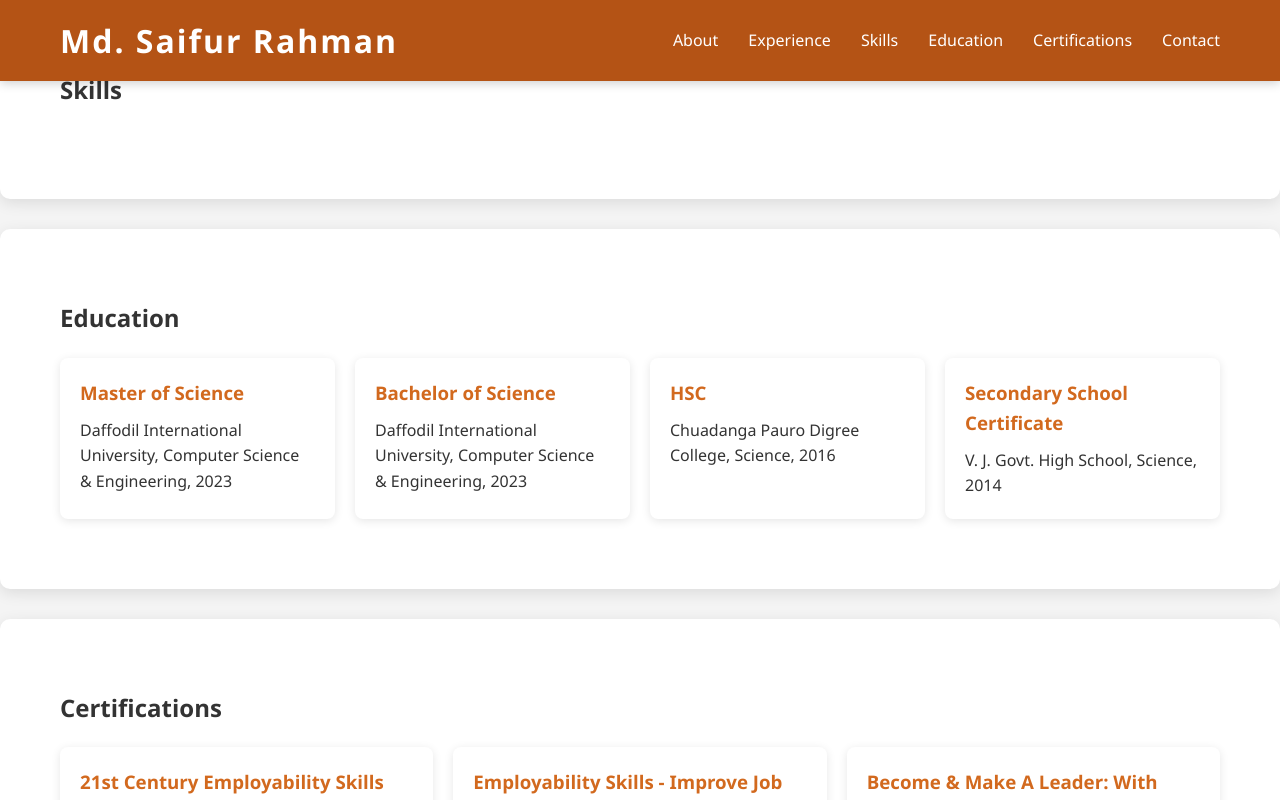
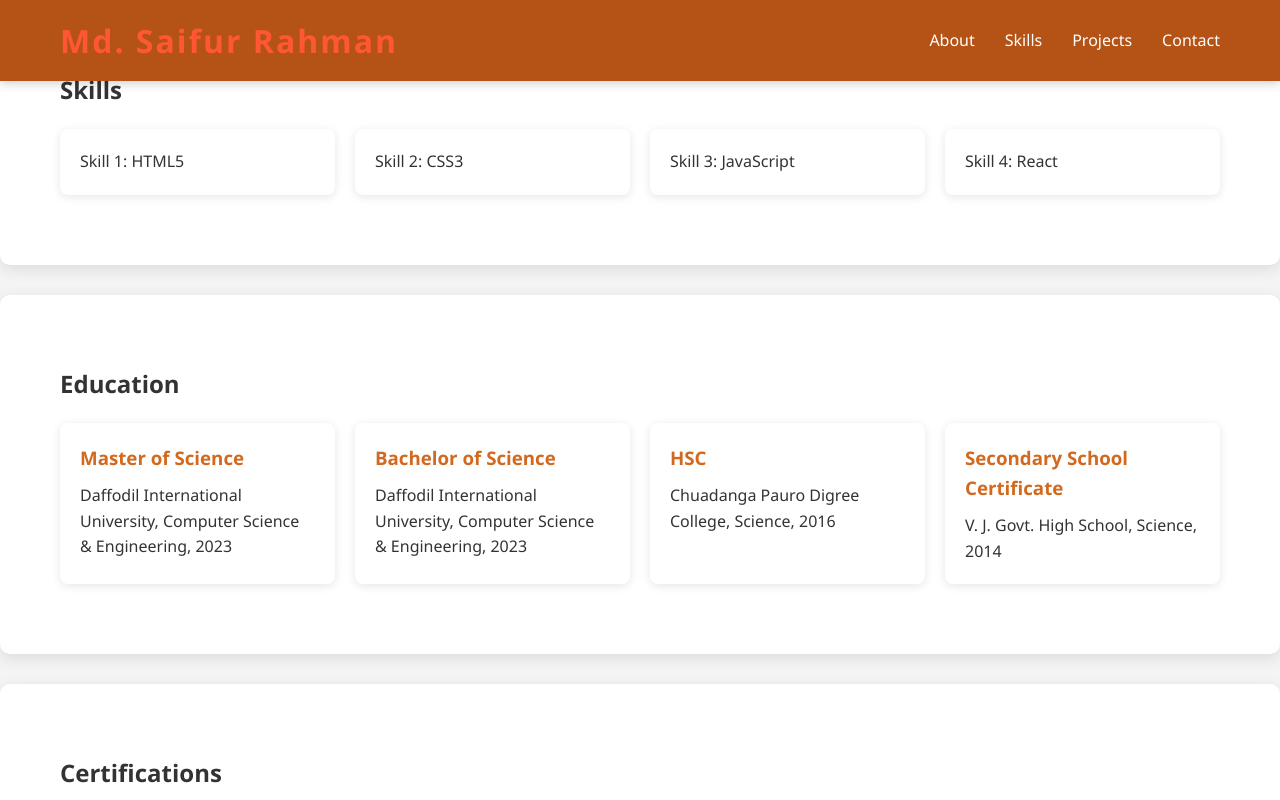
Before and after one commit to SaifurRahmanRatul/Portfolio, a plain HTML site: page index.html in a window 1280 px wide. Both pictures are taken after a click on the link "Skills". Shown: the part 861-1661 px from the top of the page. Drawn offline with Linux system fonts and the light colour scheme.

Commit message:
Fixed skills display and header color change issues

```diff
--- a/index.html
+++ b/index.html
@@ -13,16 +13,14 @@
     <link rel="stylesheet" href="style.css">
 </head>
 <body>
-    <header>
+   <header id="header">
     <div class="container">
         <h1>Md. Saifur Rahman</h1>
         <nav>
             <ul>
                 <li><a href="#about">About</a></li>
-                    <li><a href="#experience">Experience</a></li>
                 <li><a href="#skills">Skills</a></li>
-                    <li><a href="#education">Education</a></li>
-                    <li><a href="#certifications">Certifications</a></li>
+                <li><a href="#projects">Projects</a></li>
                 <li><a href="#contact">Contact</a></li>
             </ul>
         </nav>
--- a/script.js
+++ b/script.js
@@ -30,6 +30,33 @@ const contactInfo = {
     github: "https://github.com/SaifurRahmanRatul"
 };
 
+// Object for education
+const education = {
+    degree: "BSc in Computer Science",
+    institution: "Daffodil International University",
+    year: 2025
+};
+
+// Log the education object
+console.log("Education Details: ", education);
+
+// Function to display skills
+function displaySkills() {
+    const skills = ["HTML5", "CSS3", "JavaScript", "React"]; // Ensure this is here
+    const skillList = document.getElementById("skillList");
+    if (skillList) { // Debug: Check if element exists
+        skillList.innerHTML = ""; // Clear existing content
+        for (let i = 0; i < skills.length; i++) {
+            const skillElement = document.createElement("div");
+            skillElement.textContent = "Skill " + (i + 1) + ": " + skills[i];
+            skillElement.className = "card";
+            skillList.appendChild(skillElement);
+        }
+    } else {
+        console.error("SkillList element not found!");
+    }
+}
+
 // Function to log skills from array
 function logSkills() {
     for (let i = 0; i < skills.length; i++) {
@@ -37,9 +64,10 @@ function logSkills() {
     }
 }
 
-// Event listener for page load (calls function)
+// Event listener for page load
 window.addEventListener('load', () => {
-    logSkills();
+    displaySkills(); // Ensure this calls the function
+    logSkills();    // Keep logging for console
     alert("Welcome to my portfolio! I'm " + fullName + " with " + experienceYears + " years in tech.");
 });
 
@@ -52,3 +80,15 @@ document.getElementById('toggleContact').addEventListener('click', () => {
         contactDiv.style.display = 'none';
     }
 });
+
+// Event listener for mouseover on header
+document.getElementById('header').addEventListener('mouseover', () => {
+    console.log("Mouseover detected");
+    document.getElementById('header').style.color = '#ff5733';
+});
+
+// Event listener for mouseout on header
+document.getElementById('header').addEventListener('mouseout', () => {
+    console.log("Mouseout detected");
+    document.getElementById('header').style.color = '#fff';
+});
```
Lines whose indentation alone changed are shown as unchanged.
